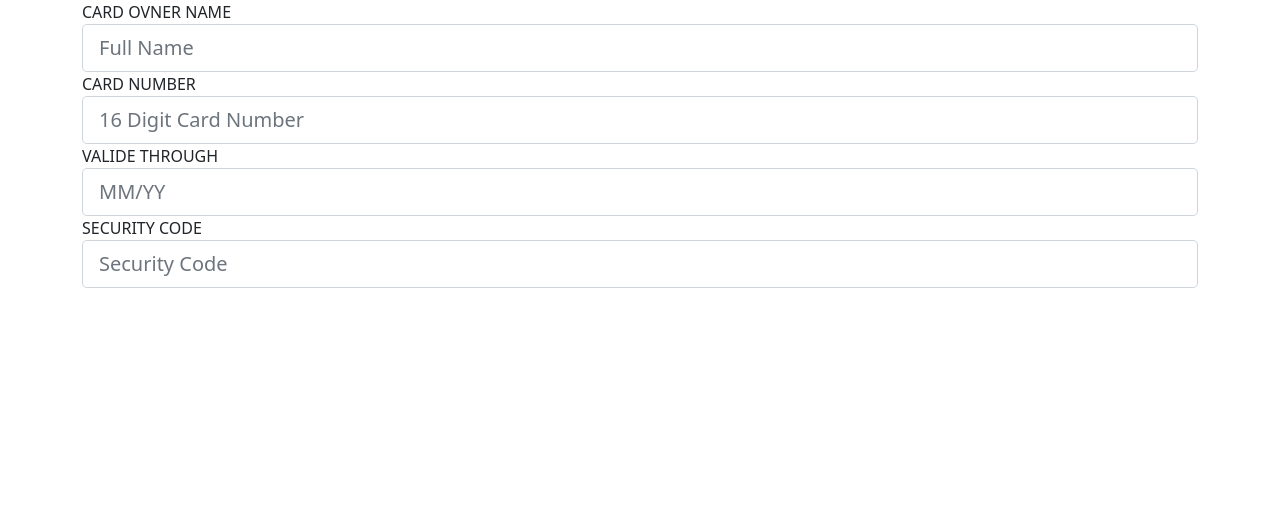
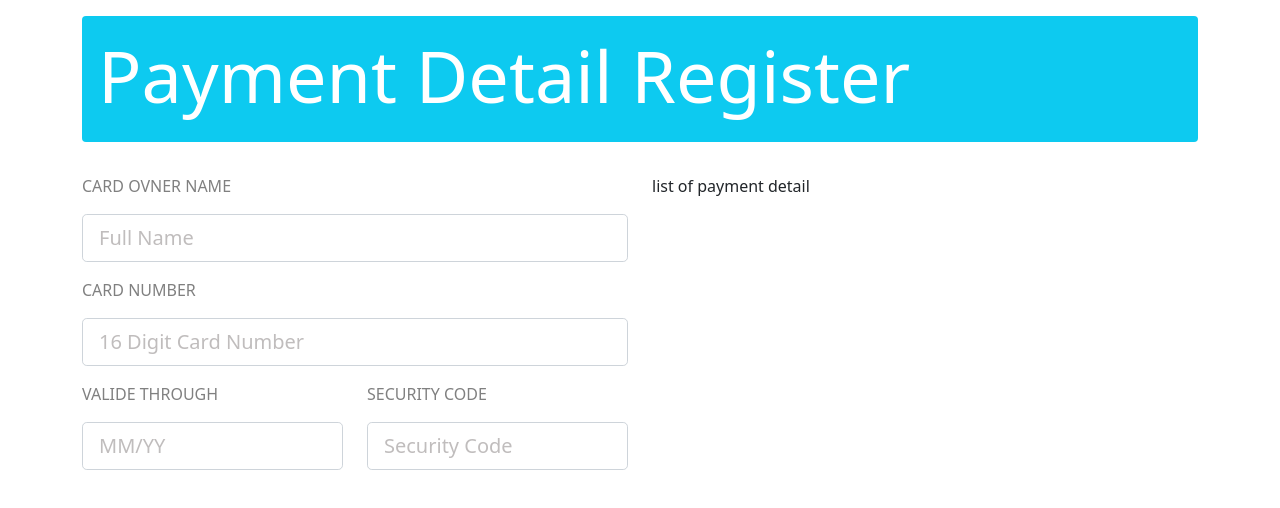
Before and after one commit to Peterblr/PaymentApp-Front-, an Angular app: page / in a window 1280 px wide. Shown: the top 508 px of the page. Built offline with nearby package versions, Linux system fonts and the light colour scheme.

Commit message:
add styles for form

```diff
--- a/src/app/payment-details/payment-detail-form/payment-detail-form.component.html
+++ b/src/app/payment-details/payment-detail-form/payment-detail-form.component.html
@@ -1,24 +1,27 @@
 <form>
     <input type="hidden" name="paymentDetailId"
     [value]="service.formData.paymentDetailId" />
-    <div class="form-group">
+    <div class="form-group mt-3 mb-3">
         <label>CARD OVNER NAME</label>
-        <input class="form-control form-control-lg" placeholder="Full Name"
+        <input class="form-control form-control-lg mt-3 mb-3" placeholder="Full Name"
         name="cardOwnerName" #cardOwnerName="ngModel" [(ngModel)]="service.formData.cardOwnerName">
     </div>
-    <div class="form-group">
+    <div class="form-group mt-3 mb-3">
         <label>CARD NUMBER</label>
-        <input class="form-control form-control-lg" placeholder="16 Digit Card Number"
+        <input class="form-control form-control-lg mt-3 mb-3" placeholder="16 Digit Card Number"
         name="cardNumber" #cardNumber="ngModel" [(ngModel)]="service.formData.cardNumber">
     </div>
-    <div class="form-group">
-        <label>VALIDE THROUGH</label>
-        <input class="form-control form-control-lg" placeholder="MM/YY"
-        name="expirationDate" #expirationDate="ngModel" [(ngModel)]="service.formData.expirationDate">
+    <div class="row">
+        <div class="form-group col-md-6">
+            <label>VALIDE THROUGH</label>
+            <input class="form-control form-control-lg mt-3 mb-3" placeholder="MM/YY"
+            name="expirationDate" #expirationDate="ngModel" [(ngModel)]="service.formData.expirationDate">
+        </div>
+        <div class="form-group col-md-6">
+            <label>SECURITY CODE</label>
+            <input type="password" class="form-control form-control-lg mt-3 mb-3" placeholder="Security Code"
+            name="securityCode" #securityCode="ngModel" [(ngModel)]="service.formData.securityCode">
+        </div>
     </div>
-    <div class="form-group">
-        <label>SECURITY CODE</label>
-        <input type="password" class="form-control form-control-lg" placeholder="Security Code"
-        name="securityCode" #securityCode="ngModel" [(ngModel)]="service.formData.securityCode">
-    </div>
+
 </form>
--- a/src/app/payment-details/payment-details.component.html
+++ b/src/app/payment-details/payment-details.component.html
@@ -1 +1,12 @@
-<app-payment-detail-form></app-payment-detail-form>
+<div class="badge mt-3 mb-3 bg-info p-3 d-flex w-100 justify-content-between">
+    <h1 class="display-2 text-center">Payment Detail Register</h1>
+</div>
+
+<div class="row">
+    <div class="col-md-6">
+        <app-payment-detail-form></app-payment-detail-form>
+    </div>
+    <div class="col-md-6 mt-3 mb-3">
+        <span>list of payment detail</span>
+    </div>
+</div>
--- a/src/styles.css
+++ b/src/styles.css
@@ -1 +1,27 @@
 /* You can add global styles to this file, and also import other style files */
+.form-group label {
+    color: grey;
+  }
+
+  .form-group input {
+    font-weight: 500;
+  }
+
+  .form-group input::placeholder {
+    color: #c0bdbd;
+    font-weight: 300;
+  }
+
+  thead th{
+    font-weight: 400;
+  }
+
+  table tbody tr:hover {
+    background-color: #fffbf2;
+    cursor: pointer;
+  }
+
+  /*for invalid form controls*/
+  input.invalid {
+    border-color: red;
+  }
```
